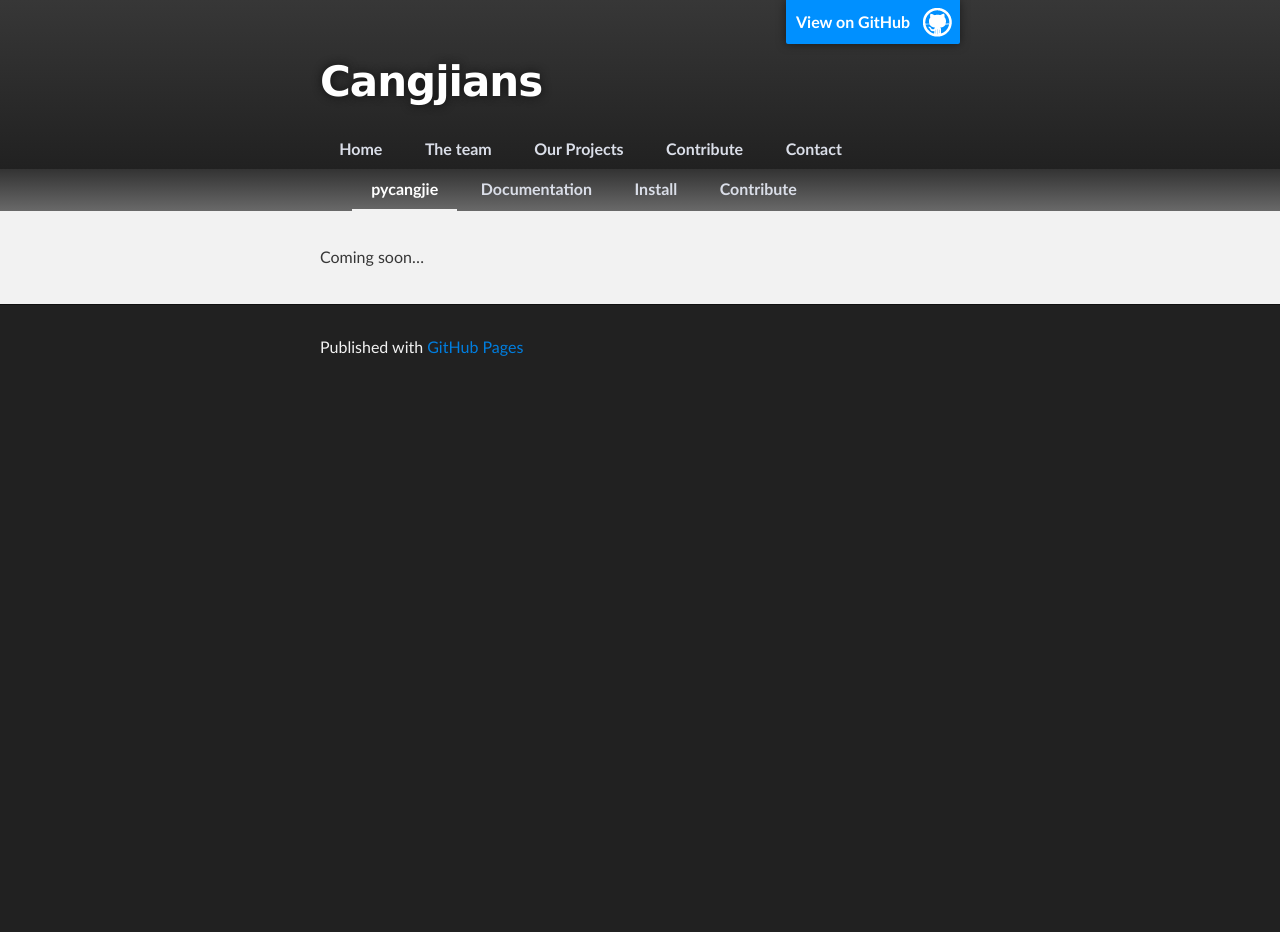
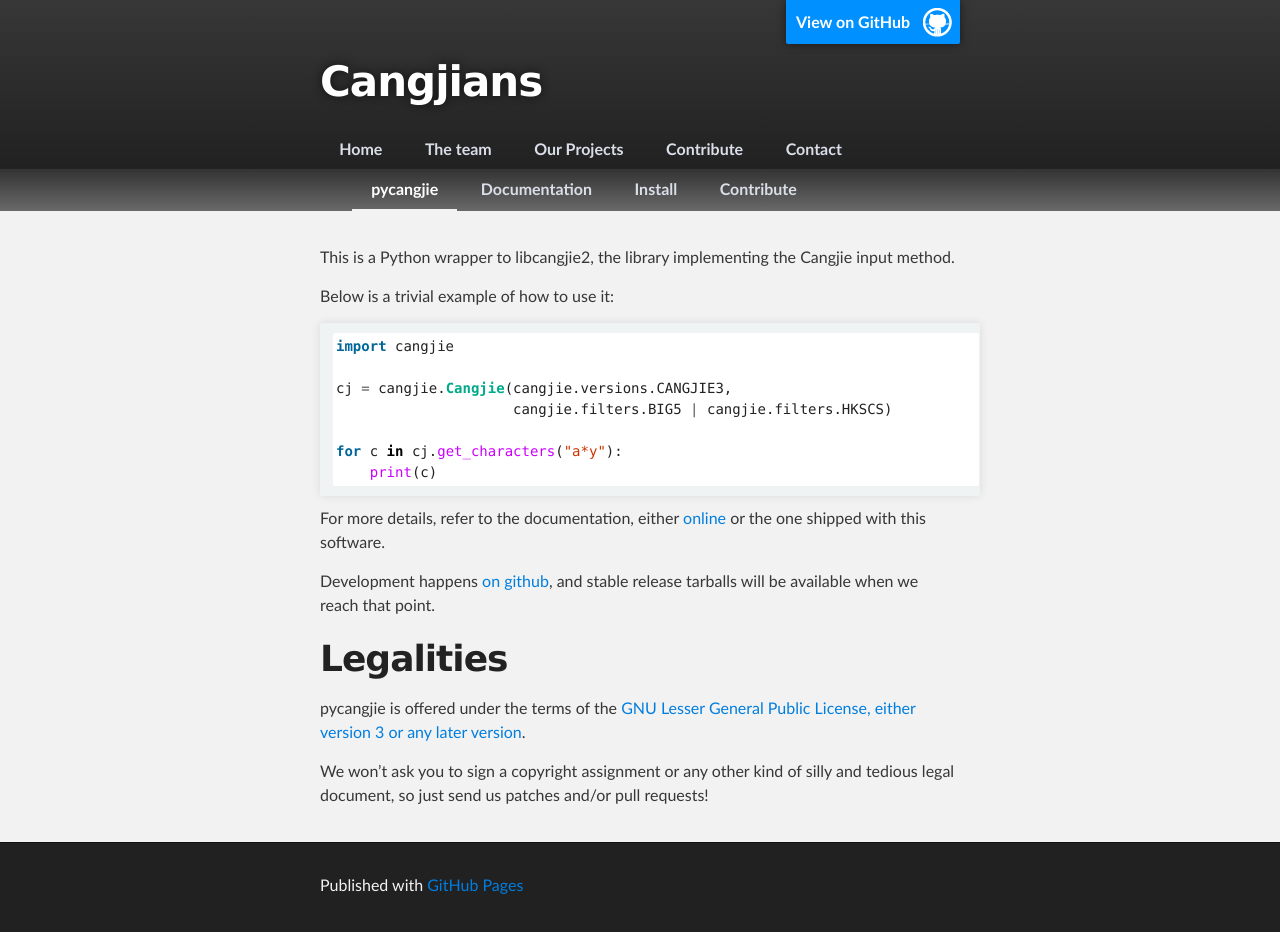
Before and after one commit to brendanhoran/cangjians.github.io, a Jekyll site: the page built from projects/pycangjie/index.md, in a window 1280 px wide. Built offline with Jekyll 4.4.1, drawn with Linux system fonts in a browser that asks for light colours; before the commit the page ends 900 px from its top, so only the background shows below that.

Commit message:
pycangjie: Add the homepage
Just like for libcangjie2, this is really the README file of the
project.

````diff
--- a/projects/pycangjie/index.md
+++ b/projects/pycangjie/index.md
@@ -6,4 +6,33 @@
 sub: home
 ---
 
-Coming soon...
+This is a Python wrapper to libcangjie2, the library implementing the Cangjie
+input method.
+
+Below is a trivial example of how to use it:
+
+```python
+import cangjie
+
+cj = cangjie.Cangjie(cangjie.versions.CANGJIE3,
+                     cangjie.filters.BIG5 | cangjie.filters.HKSCS)
+
+for c in cj.get_characters("a*y"):
+    print(c)
+```
+
+For more details, refer to the documentation, either
+[online](http://cangjians.github.io/projects/pycangjie/documentation.html)
+or the one shipped with this software.
+
+Development happens [on github](https://github.com/Cangjians/pycangjie), and
+stable release tarballs will be available when we reach that point.
+
+Legalities
+==========
+
+pycangjie is offered under the terms of the
+[GNU Lesser General Public License, either version 3 or any later version](http://www.gnu.org/licenses/lgpl.html).
+
+We won't ask you to sign a copyright assignment or any other kind of silly and
+tedious legal document, so just send us patches and/or pull requests!
````
